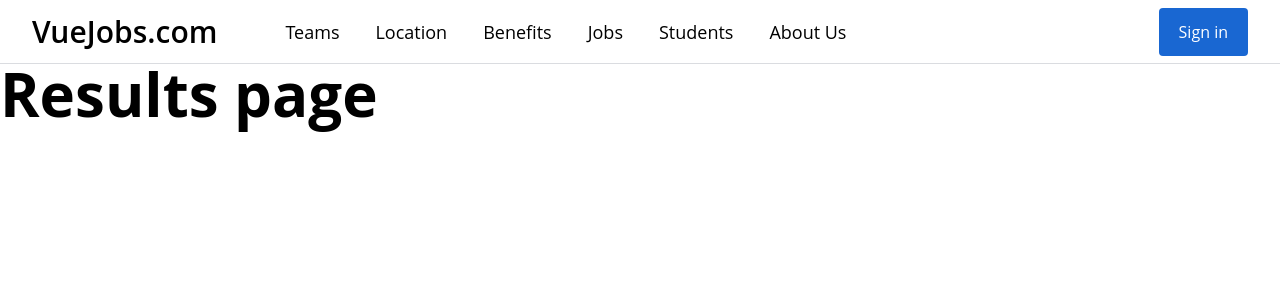
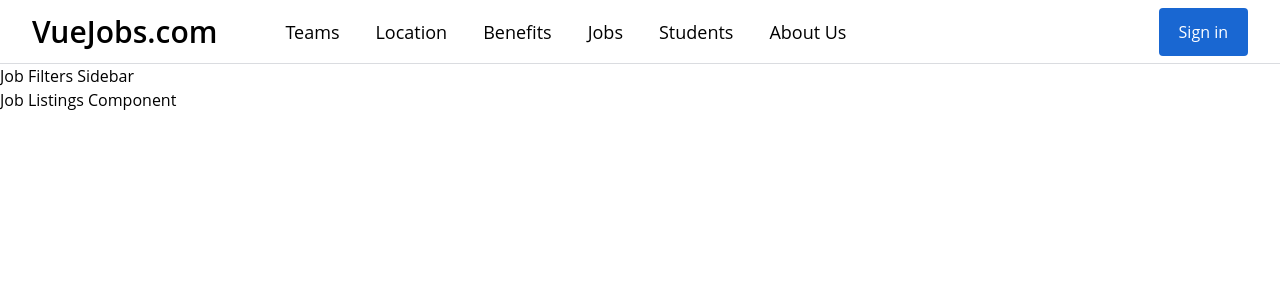
Before and after one commit to CamHaoHa/job-search-Vue3, a Vue app: page /#/jobs/results in a window 1280 px wide. Shown: the top 300 px of the page. Built offline with nearby package versions, Linux system fonts and the light colour scheme.

Commit message:
feat: add 2 components on JobResultsView

```diff
--- /dev/null
+++ b/src/components/JobResults/JobFiltersSideBar/JobFiltersSideBar.vue
@@ -0,0 +1,8 @@
+<script>
+export default {
+  name: "JobFiltersSideBar",
+};
+</script>
+<template>
+  <div>Job Filters Sidebar</div>
+</template>
--- /dev/null
+++ b/src/components/JobResults/JobListtings.vue
@@ -0,0 +1,8 @@
+<script>
+export default {
+  name: "JobListings",
+};
+</script>
+<template>
+  <main>Job Listings Component</main>
+</template>
--- a/src/views/JobResultsView.vue
+++ b/src/views/JobResultsView.vue
@@ -1,8 +1,17 @@
 <script>
+import JobFiltersSideBar from "@/components/JobResults/JobFiltersSideBar/JobFiltersSideBar.vue";
+import JobListings from "@/components/JobResults/JobListtings.vue";
 export default {
   name: "JobResultsView",
+  components: {
+    JobFiltersSideBar,
+    JobListings,
+  },
 };
 </script>
 <template>
-  <h1 class="text-6xl font-bold">Results page</h1>
+  <div>
+    <job-filters-side-bar />
+    <job-listings />
+  </div>
 </template>
```
